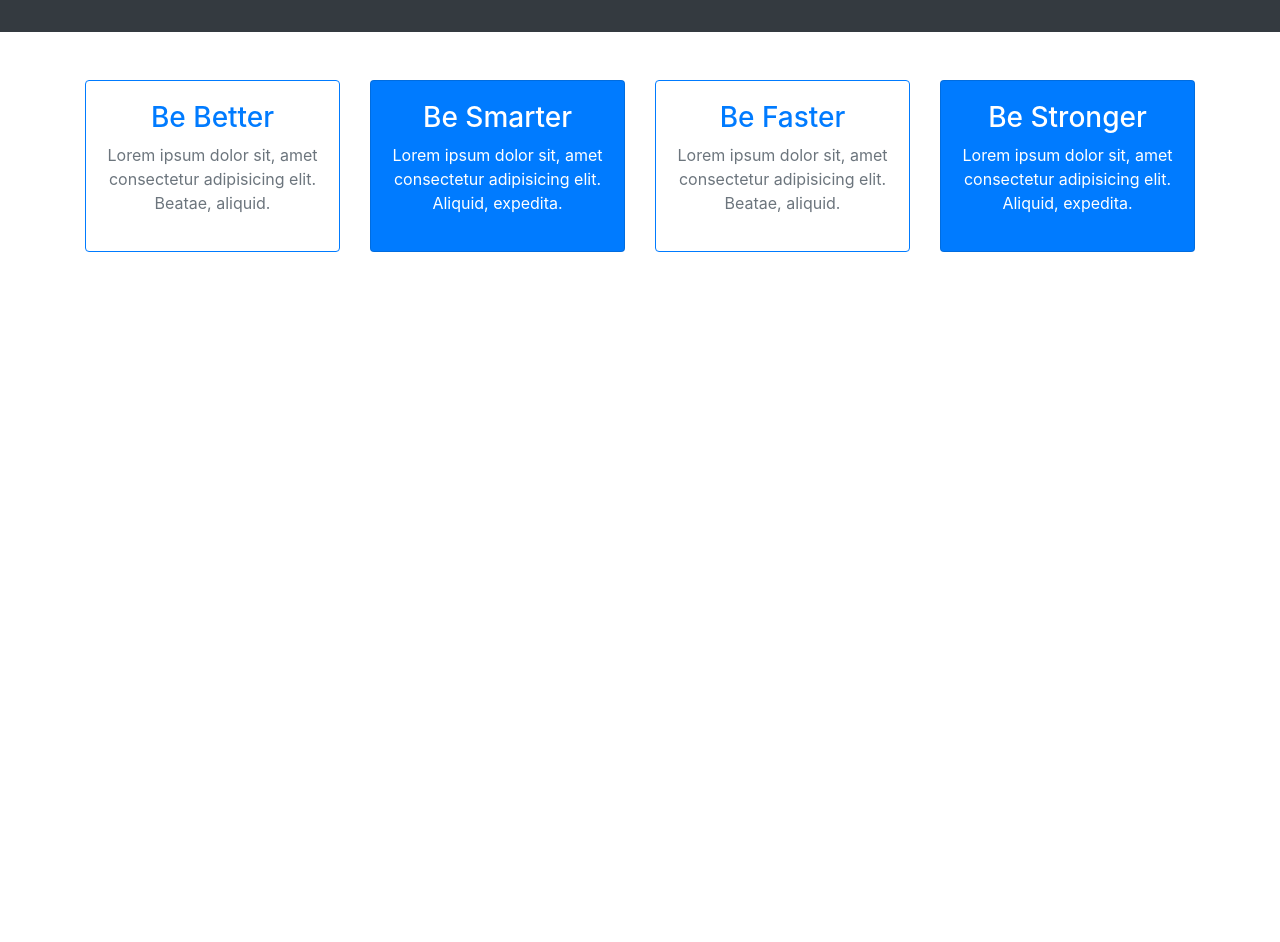
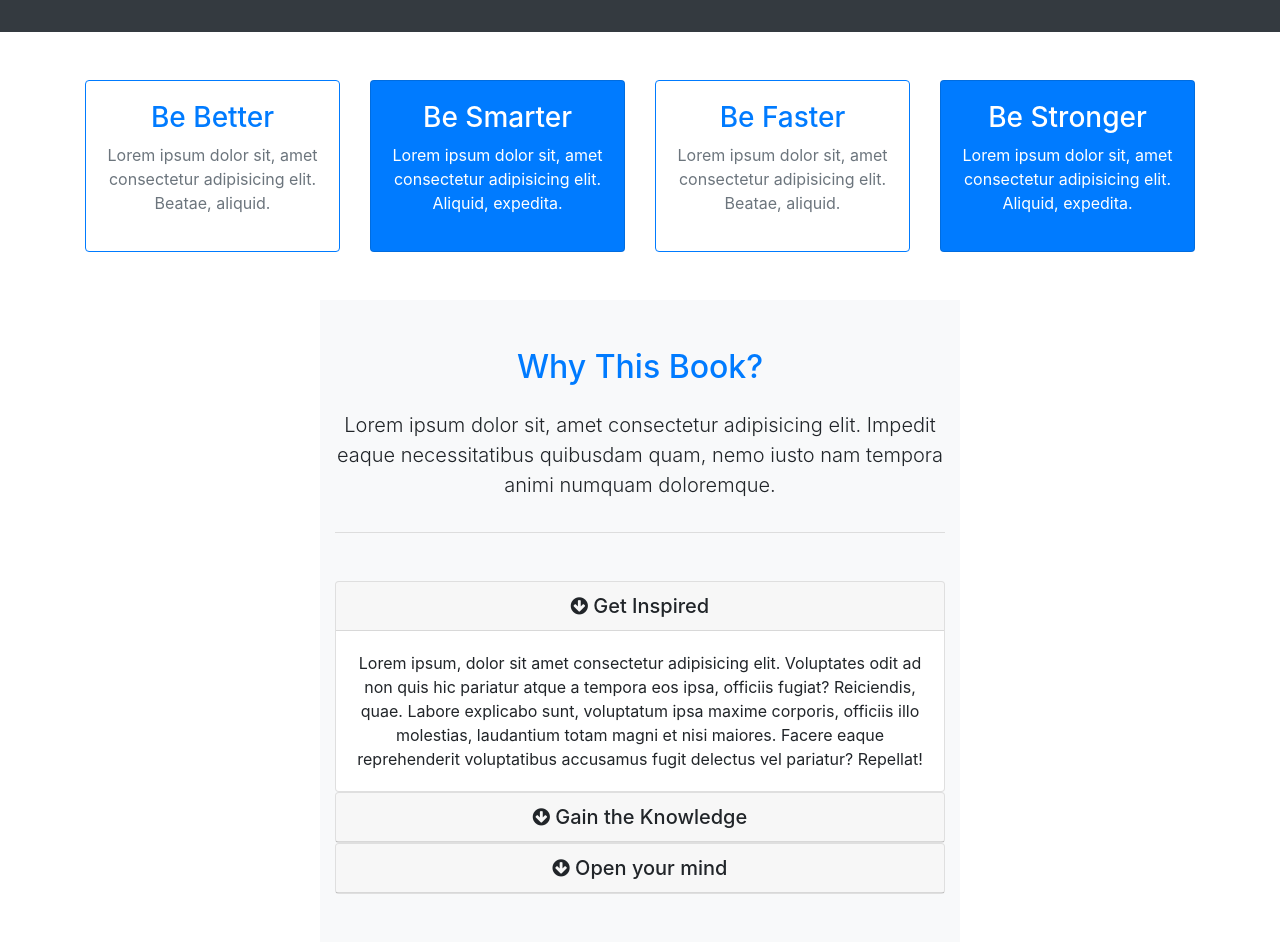
Before and after one commit to lwesy/Mizuxe, a website: page src/index.html in a window 1280 px wide. Shown: the part 817-1759 px from the top of the page. Before the commit the page ends 1117 px from the top, so only its background shows below. Drawn offline with nearby package versions, Linux system fonts and the light colour scheme; files that its build step writes are made by us from their sources.

Commit message:
add about

```diff
--- a/src/index.html
+++ b/src/index.html
@@ -117,6 +117,73 @@
       </div>
     </section>
 
+    <!-- about / why this book -->
+    <section id="about" class="text-center bg-light py-5">
+      <div class="container">
+        <div class="row">
+          <div class="col">
+            <div class="info-header mb-5">
+              <h2 class="text-primary pb-3">Why This Book?</h2>
+              <p class="lead pb-3">
+                Lorem ipsum dolor sit, amet consectetur adipisicing elit. Impedit eaque necessitatibus quibusdam quam, nemo iusto nam tempora animi numquam doloremque.
+              </p>
+            </div>
+
+            <!-- accordion -->
+            <div id="accordion" role="tablist">
+              <div class="card">
+                <div class="card-header">
+                  <h3 class="h5 mb-0">
+                    <div href="#collapse1" data-toggle="collapse" data-parent="#accordion">
+                      <i class="fa fa-arrow-circle-down"></i> Get Inspired
+                    </div>
+                  </h3>
+                </div>
+
+                <div id="collapse1" class="collapse show">
+                  <div class="card-body">
+                    Lorem ipsum, dolor sit amet consectetur adipisicing elit. Voluptates odit ad non quis hic pariatur atque a tempora eos ipsa, officiis fugiat? Reiciendis, quae. Labore explicabo sunt, voluptatum ipsa maxime corporis, officiis illo molestias, laudantium totam magni et nisi maiores. Facere eaque reprehenderit voluptatibus accusamus fugit delectus vel pariatur? Repellat!
+                  </div>
+                </div>
+              </div>
+
+              <div class="card">
+                <div class="card-header">
+                  <h3 class="h5 mb-0">
+                    <div href="#collapse2" data-toggle="collapse" data-parent="#accordion">
+                      <i class="fa fa-arrow-circle-down"></i> Gain the Knowledge
+                    </div>
+                  </h3>
+                </div>
+
+                <div id="collapse2" class="collapse">
+                  <div class="card-body">
+                    Lorem ipsum, dolor sit amet consectetur adipisicing elit. Voluptates odit ad non quis hic pariatur atque a tempora eos ipsa, officiis fugiat? Reiciendis, quae. Labore explicabo sunt, voluptatum ipsa maxime corporis, officiis illo molestias, laudantium totam magni et nisi maiores. Facere eaque reprehenderit voluptatibus accusamus fugit delectus vel pariatur? Repellat!
+                  </div>
+                </div>
+              </div>
+
+              <div class="card">
+                <div class="card-header">
+                  <h3 class="h5 mb-0">
+                    <div href="#collapse3" data-toggle="collapse" data-parent="#accordion">
+                      <i class="fa fa-arrow-circle-down"></i> Open your mind
+                    </div>
+                  </h3>
+                </div>
+
+                <div id="collapse3" class="collapse">
+                  <div class="card-body">
+                    Lorem ipsum, dolor sit amet consectetur adipisicing elit. Voluptates odit ad non quis hic pariatur atque a tempora eos ipsa, officiis fugiat? Reiciendis, quae. Labore explicabo sunt, voluptatum ipsa maxime corporis, officiis illo molestias, laudantium totam magni et nisi maiores. Facere eaque reprehenderit voluptatibus accusamus fugit delectus vel pariatur? Repellat!
+                  </div>
+                </div>
+              </div>
+            </div>
+          </div>
+        </div>
+      </div>
+    </section>
+
     <!-- scripts -->
     <script src="js/jquery.min.js"></script>
     <script src="js/popper.min.js"></script>
--- a/src/scss/styles.scss
+++ b/src/scss/styles.scss
@@ -30,3 +30,12 @@ body {
     height: 100%;
   }
 }
+
+#about {
+  width: 50%;
+  margin: auto;
+}
+
+.info-header {
+  border-bottom: 1px solid #ddd;
+}
```
